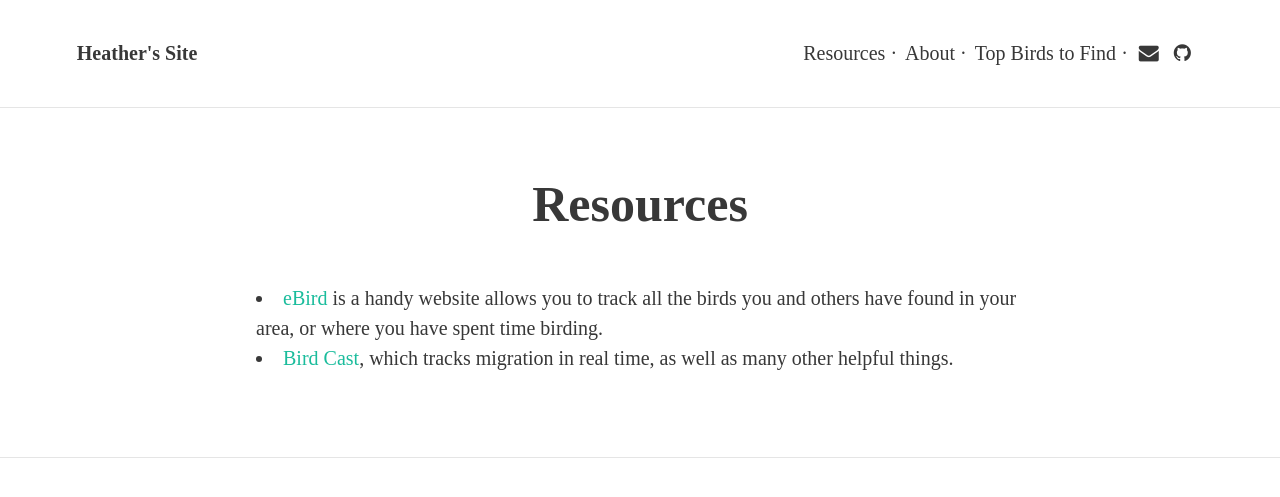
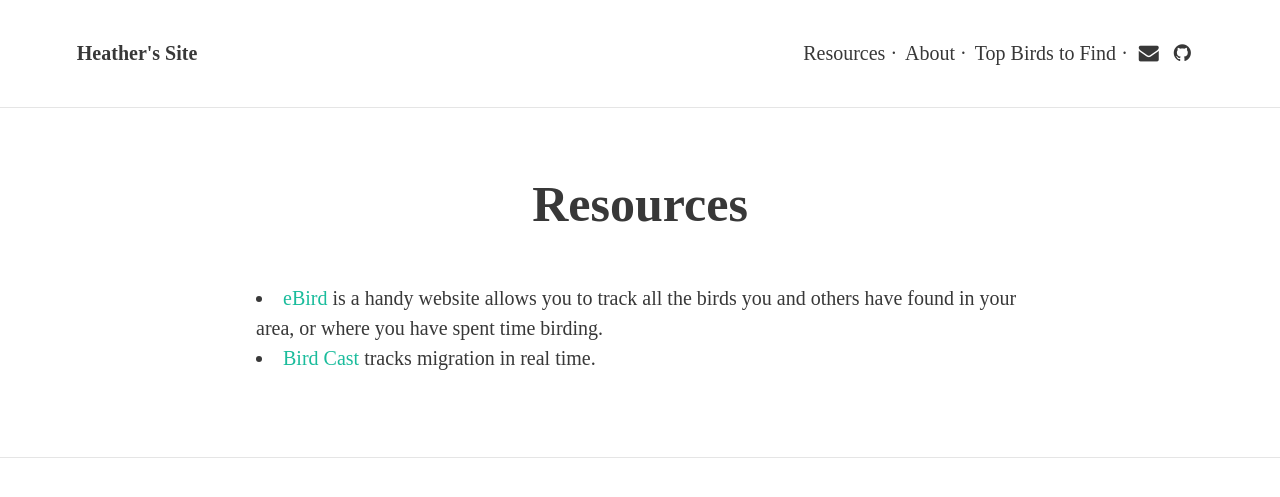
Before and after one commit to heathngordon/heathngordon.github.io, a Jekyll site: the page built from Resources.html, in a window 1280 px wide. Shown: the top 497 px of the page. Built offline with Jekyll 4.4.1, drawn with Linux system fonts in a browser that asks for light colours; nearby versions of some CDN libraries; some web fonts are replaced.

Commit message:
changed text

```diff
--- a/Resources.html
+++ b/Resources.html
@@ -10,6 +10,6 @@ feature-img:
 
 is a handy website allows you to track all the birds you and others have found in your area, or where you have spent time birding. </li>
 
-<li><a href="http://birdcast.info/">Bird Cast</a>, which tracks migration in real time, as well as many other helpful things. </li>
+<li><a href="http://birdcast.info/">Bird Cast</a> tracks migration in real time. </li>
 
 </ul>
```
